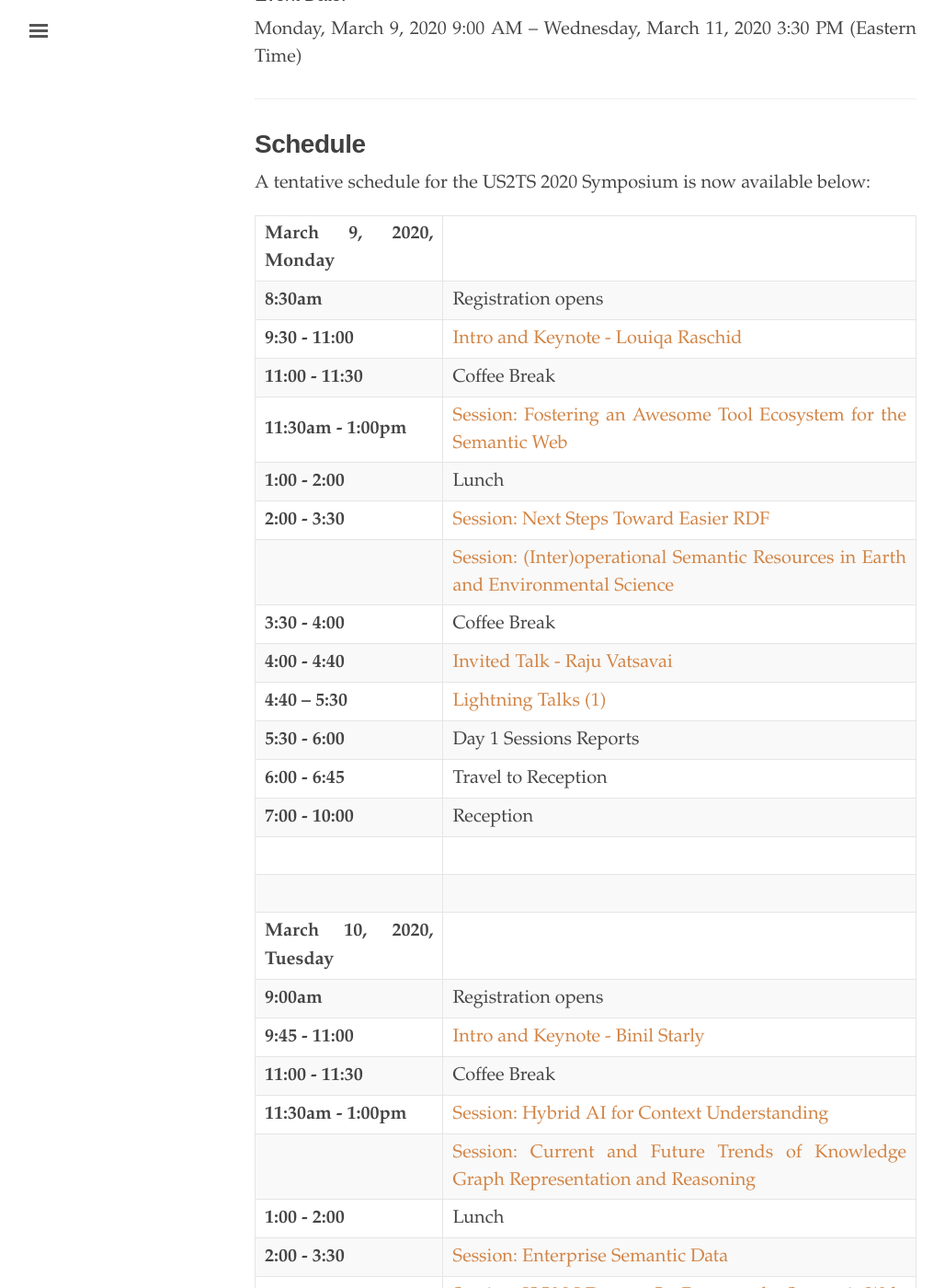
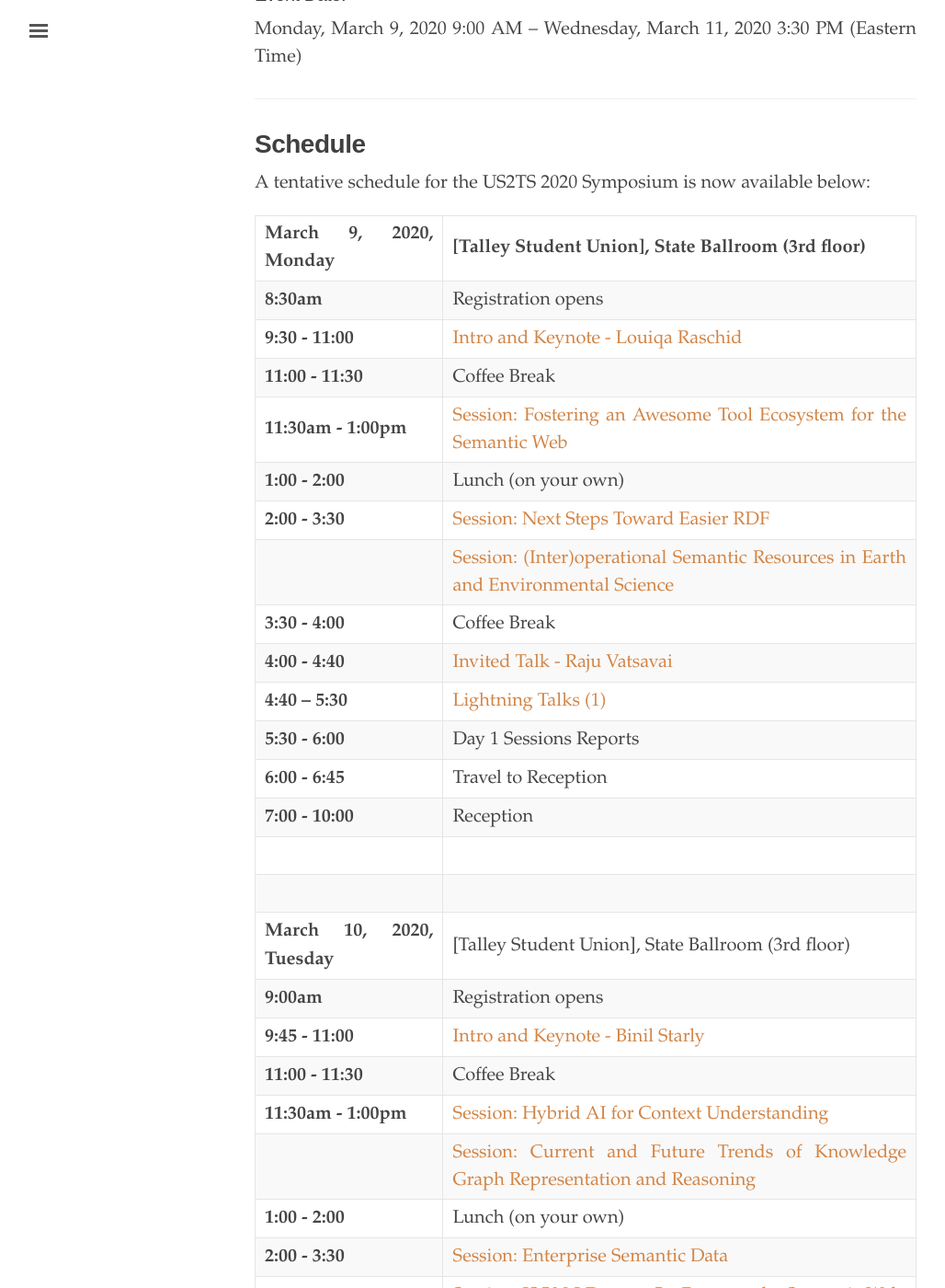
Before and after one commit to us2ts/us2ts.github.io, a Jekyll site: the page built from pages/program.md, in a window 1280 px wide and 1400 px high, scrolled down 393 px. Shown: the whole window at 92% size, without its empty margins (3-1031 px from the left). Built offline with Jekyll 4.4.1, drawn with Linux system fonts in a browser that asks for light colours; comment, search, counter and statistics services are not loaded; some of the changed text lies outside the part shown.

Commit message:
Adds venue links for each day
Also makes it clear that lunch is not catered.

```diff
--- a/pages/program.md
+++ b/pages/program.md
@@ -20,13 +20,13 @@
 
 A tentative schedule for the US2TS 2020 Symposium is now available below:
 
-| **March 9, 2020, Monday** |  |
+| **March 9, 2020, Monday** | [Talley Student Union], State Ballroom (3rd floor) |
 | ------------- | ------------- |
 | **8:30am**      | Registration opens |
 | **9:30 - 11:00**  | [Intro and Keynote - Louiqa Raschid](https://us2ts.org/keynote-louiqa-raschid) |
 | **11:00 - 11:30**  | Coffee Break  |
 | **11:30am - 1:00pm**  | [Session: Fostering an Awesome Tool Ecosystem for the Semantic Web](https://us2ts.org/program-tool-ecosystem) |
-| **1:00 - 2:00**  |  Lunch   |
+| **1:00 - 2:00**  |  Lunch (on your own) |
 | **2:00 - 3:30**  | [Session: Next Steps Toward Easier RDF](https://us2ts.org/program-easier-rdf) |
 |   | [Session: (Inter)operational Semantic Resources in Earth and Environmental Science](https://us2ts.org/program-interoperational-earth-environment-semantics) |
 | **3:30 - 4:00**  | Coffee Break   |
@@ -37,14 +37,14 @@
 | **7:00 - 10:00**  | Reception |
 |  |  |
 |  |  |
-| **March 10, 2020, Tuesday** |  |
+| **March 10, 2020, Tuesday** | [Talley Student Union], State Ballroom (3rd floor) |
 | ------------- | ------------- |
 | **9:00am**      | Registration opens |
 | **9:45 - 11:00**  | [Intro and Keynote - Binil Starly](https://us2ts.org/keynote-binil-starly)  |
 | **11:00 - 11:30**  | Coffee Break  |
 | **11:30am - 1:00pm**  | [Session: Hybrid AI for Context Understanding](https://us2ts.org/program-hybrid-ai) |
 |   | [Session: Current and Future Trends of Knowledge Graph Representation and Reasoning](https://us2ts.org/program-current-future-kr-trends) |
-| **1:00 - 2:00**  |  Lunch   |
+| **1:00 - 2:00**  |  Lunch (on your own) |
 | **2:00 - 3:30**  | [Session: Enterprise Semantic Data](https://us2ts.org/program-enterprise-semantic-data) |
 |   | [Session: JSON-LD as an On Ramp to the Semantic Web: A Tutorial](https://us2ts.org/program-jsonld) |
 | **3:30 - 4:00**  | Coffee Break   |
@@ -54,12 +54,12 @@
 | **6:40pm -**  | Dinner on your own |
 |  |  |
 |  |  |
-| **March 11, 2020, Wednesday** |  |
+| **March 11, 2020, Wednesday** | [Hunt Library] |
 | ------------- | ------------- |
 | **9:45am - 11:00**  | [Intro and Keynote - Josh Shinavier](https://us2ts.org/keynote-joshua-shinavier)  |
 | **11:00 - 11:30**  | Coffee Break  |
 | **11:30am - 1:00pm**  | Unconference |
-| **1:00 - 2:00**  |  Lunch   |
+| **1:00 - 2:00**  |  Lunch (on your own) |
 | **2:00 - 3:30pm**  | Unconference report-out <br/> Symposium Reflections, and Closing |
 
 ----------------------------------------------------------------
@@ -208,4 +208,7 @@
 
 ### [**NIH Common Fund Metabolomics Consortium People Portal: Build a research graph and portal with open source tools**](https://us2ts.org/lightning-talks#metabolomics)
 
-**Speakers:** Michael Conlon, University of Florida
+**Speakers:** Michael Conlon, Unive(rsity of Florida
+
+[Talley Student Union](https://www.google.com/maps?q=2610+Cates+Ave+++Raleigh+NC+27607+US)
+[Hunt Library](https://www.lib.ncsu.edu/huntlibrary)
```
